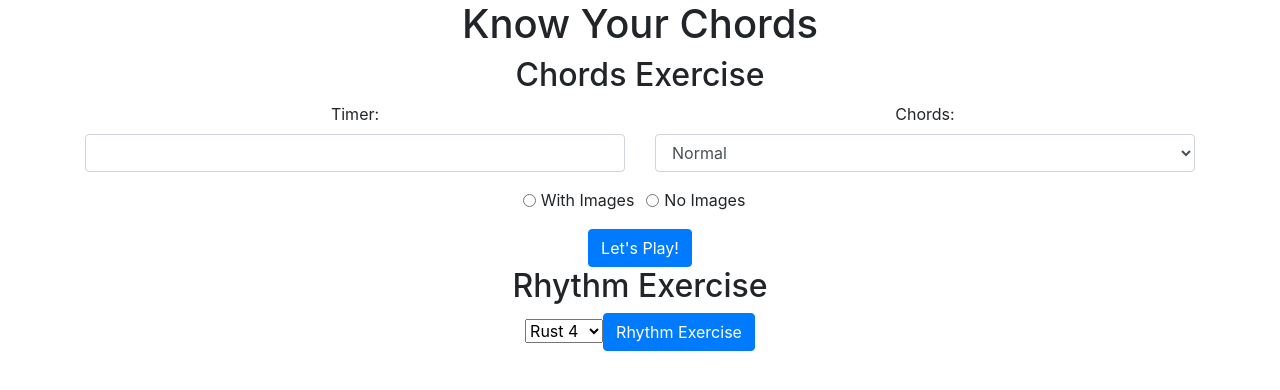
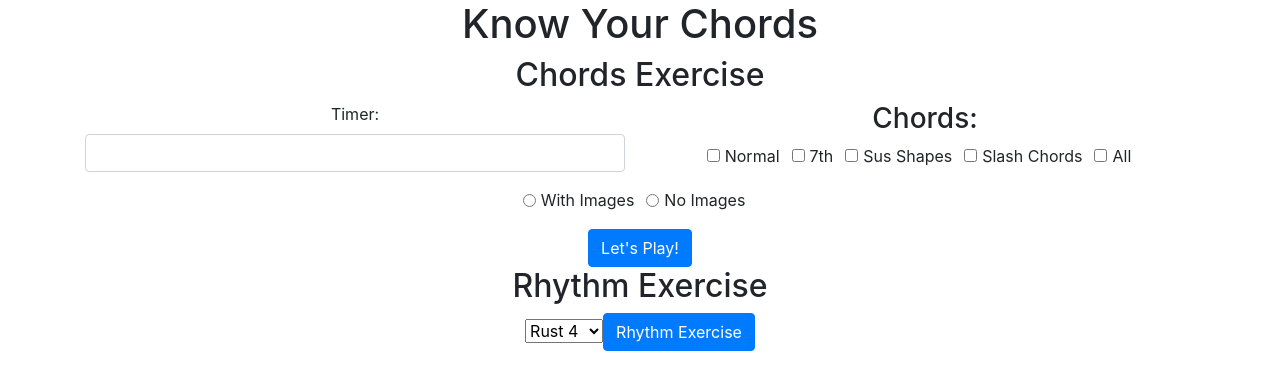
Before and after one commit to jangopro/know-your-chords, a React (Create React App) app: page / in a window 1280 px wide. Shown: the top 390 px of the page. Built offline with nearby package versions, Linux system fonts and the light colour scheme.

Commit message:
able to choose multiple chords type

```diff
--- a/src/components/Chords.tsx
+++ b/src/components/Chords.tsx
@@ -3,13 +3,19 @@ import React, { Component } from 'react';
 export default class Chords extends Component {
     validateForm() {
         const timer = document.querySelector('#timer') as HTMLInputElement;
-        const notes = document.querySelector('#notes') as HTMLInputElement;
+        const chordsChecked = document.querySelectorAll(
+            'input[name="notes"]:checked'
+        ) as NodeListOf<HTMLInputElement>;
+        const chordsToBePlayed: string[] = [];
+        Array.from(chordsChecked).forEach(chordChecked => {
+            chordsToBePlayed.push(chordChecked.value);
+        });
         const showImages = document.querySelector(
             'input[name="showImagesOptions"]:checked'
         ) as HTMLInputElement;
         localStorage['timer'] = timer.value;
-        localStorage['notes'] = notes.value;
-        localStorage['showImages'] = showImages.value;
+        localStorage['notes'] = chordsToBePlayed;
+        localStorage['showImages'] = (showImages && showImages.value) || 'true';
         return true;
     }
     render() {
@@ -30,15 +36,68 @@ export default class Chords extends Component {
                             </div>
                         </div>
                         <div className="col">
+                            <h3>Chords:</h3>
                             <div className="form-group">
-                                <label htmlFor="notes">Chords:</label>
-                                <select name="notes" className="form-control" id="notes">
-                                    <option value="normal">Normal</option>
-                                    <option value="7th">7th</option>
-                                    <option value="sus">Sus Shapes</option>
-                                    <option value="slash">Slash Chords</option>
-                                    <option value="all">All</option>
-                                </select>
+                                <div className="form-check form-check-inline">
+                                    <input
+                                        className="form-check-input"
+                                        type="checkbox"
+                                        id="normal"
+                                        value="normal"
+                                        name="notes"
+                                    />
+                                    <label className="form-check-label" htmlFor="normal">
+                                        Normal
+                                    </label>
+                                </div>
+                                <div className="form-check form-check-inline">
+                                    <input
+                                        className="form-check-input"
+                                        type="checkbox"
+                                        id="7th"
+                                        value="7th"
+                                        name="notes"
+                                    />
+                                    <label className="form-check-label" htmlFor="7th">
+                                        7th
+                                    </label>
+                                </div>
+                                <div className="form-check form-check-inline">
+                                    <input
+                                        className="form-check-input"
+                                        type="checkbox"
+                                        id="sus"
+                                        value="sus"
+                                        name="notes"
+                                    />
+                                    <label className="form-check-label" htmlFor="sus">
+                                        Sus Shapes
+                                    </label>
+                                </div>
+                                <div className="form-check form-check-inline">
+                                    <input
+                                        className="form-check-input"
+                                        type="checkbox"
+                                        id="slash"
+                                        value="slash"
+                                        name="notes"
+                                    />
+                                    <label className="form-check-label" htmlFor="slash">
+                                        Slash Chords
+                                    </label>
+                                </div>
+                                <div className="form-check form-check-inline">
+                                    <input
+                                        className="form-check-input"
+                                        type="checkbox"
+                                        id="all"
+                                        value="all"
+                                        name="notes"
+                                    />
+                                    <label className="form-check-label" htmlFor="all">
+                                        All
+                                    </label>
+                                </div>
                             </div>
                         </div>
                     </div>
--- a/src/components/pages/GameInterface.tsx
+++ b/src/components/pages/GameInterface.tsx
@@ -1,7 +1,8 @@
 import React, { Component } from 'react';
 import { Link } from 'react-router-dom';
-
+// TODO: Rename GameInterface
 export default class GameInterface extends Component {
+    // TODO: Rename this
     yolo!: NodeJS.Timer;
     yolo2!: NodeJS.Timer;
     componentDidMount() {
@@ -10,10 +11,36 @@ export default class GameInterface extends Component {
         const chords7th = ['A7', 'B7', 'C7', 'G7', 'D7', 'E7', 'Fmaj7'];
         const susShapes = ['Asus2', 'Asus4', 'Dsus2', 'Dsus4', 'Esus4'];
         const slashChords = ['d-F', 'g-b', 'c-g'];
-        const { notes, showImages } = localStorage;
+        const chordsToBePlayed: string[] = [];
+        const notes = localStorage['notes'].split(',');
+        const { showImages } = localStorage;
         const timer = Number(localStorage['timer']) || 4;
+        let chordPlaying: string;
 
-        let chordPlaying: string;
+        notes.forEach((note: string) => {
+            switch (note) {
+                case 'normal':
+                    chordsToBePlayed.push(...chords);
+                    break;
+                case '7th':
+                    chordsToBePlayed.push(...chords7th);
+                    break;
+                case 'sus':
+                    chordsToBePlayed.push(...susShapes);
+                    break;
+                case 'slash':
+                    chordsToBePlayed.push(...slashChords);
+                    break;
+                case 'all':
+                    chordsToBePlayed.push(...chords, ...chords7th, ...susShapes, ...slashChords);
+                    break;
+                default:
+                    chordsToBePlayed.concat(chords);
+                    break;
+            }
+        });
+
+        init(chordsToBePlayed);
 
         let timerCounter = timer;
         document.querySelector('#timer')!.innerHTML = String(timerCounter);
@@ -23,32 +50,6 @@ export default class GameInterface extends Component {
             imgTags.forEach(function(imgTag) {
                 imgTag.classList.remove('d-none');
             });
-        }
-
-        switch (notes) {
-            case 'normal':
-                init(chords);
-                break;
-            case '7th':
-                init(chords7th);
-                break;
-            case 'sus':
-                init(susShapes);
-                break;
-            case 'slash':
-                init(slashChords);
-                break;
-            case 'all':
-                init(
-                    chords
-                        .concat(chords7th)
-                        .concat(susShapes)
-                        .concat(slashChords)
-                );
-                break;
-            default:
-                init(chords);
-                break;
         }
 
         function init(chordsToPlay: Array<string>) {
```
